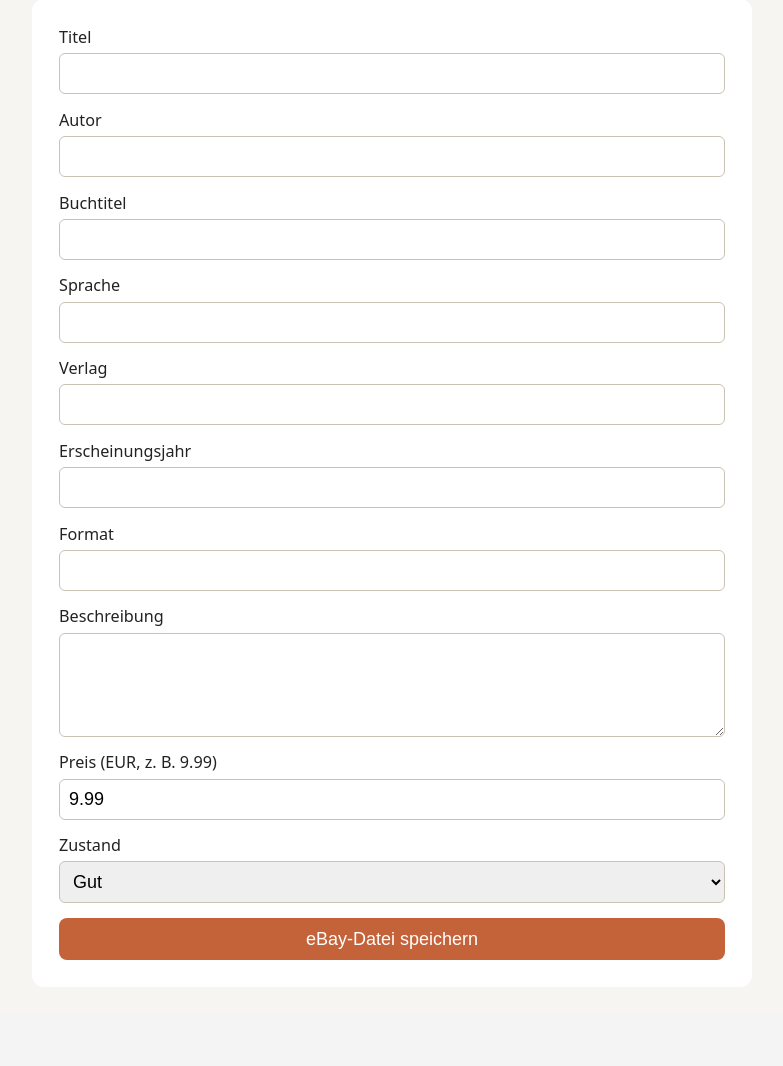
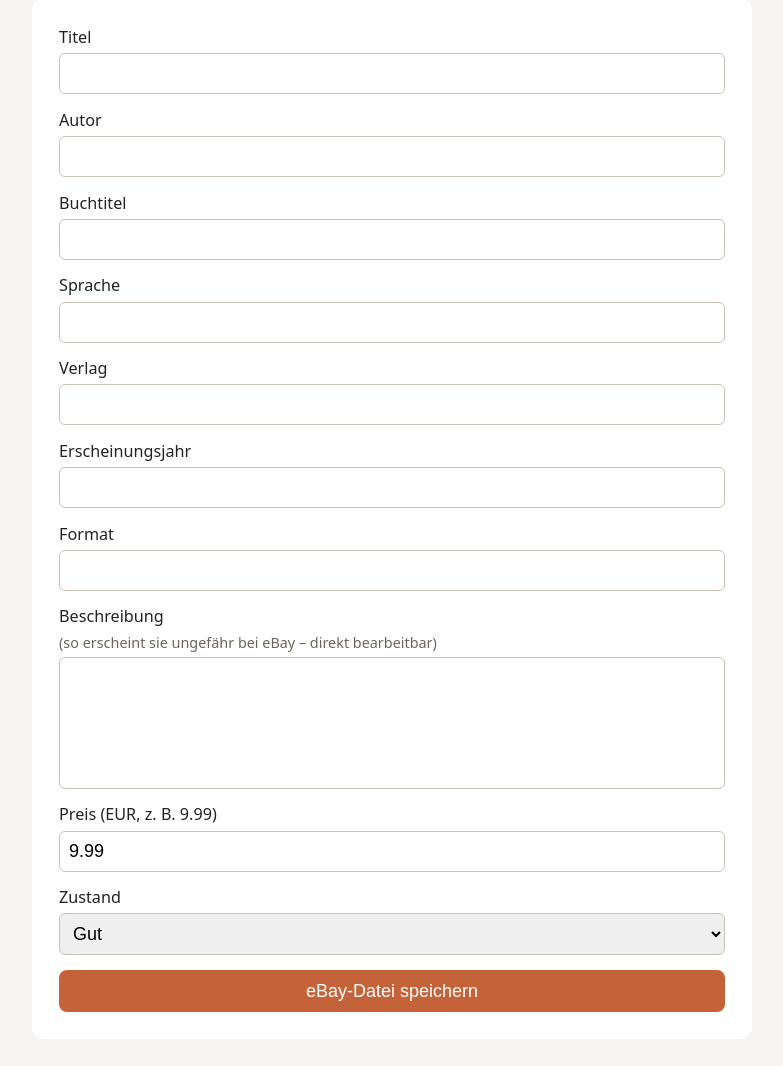
Before and after one commit to Giacomola/ebayClient, a Flask app: page / in a window 1280 px wide. Shown: the part 448-1514 px from the top of the page, without its empty margins (248-1031 px from the left). Before the commit the page ends 1408 px from the top, so only its background shows below. Run offline with Flask 3, Linux system fonts and the light colour scheme.

Commit message:
feat: Beschreibung in der Vorschau als gerendertes HTML anzeigen
Ersetzt das Beschreibungs-Textfeld durch ein contenteditable-Feld, das
fett/Absaetze direkt darstellt (WYSIWYG). Beim Generieren wird die KI-
Beschreibung per innerHTML gesetzt, beim Speichern als innerHTML in die
CSV uebernommen.

Co-Authored-By: Claude Opus 4.8 <noreply@anthropic.com>

```diff
--- a/static/app.js
+++ b/static/app.js
@@ -36,9 +36,10 @@ $("generate-btn").addEventListener("click", async () => {
   const data = await r.json();
   if (!r.ok) { status(data.error || "Fehler bei der Analyse."); return; }
   for (const key of ["title", "author", "book_title", "language", "publisher",
-                     "publication_year", "book_format", "description"]) {
+                     "publication_year", "book_format"]) {
     $("f-" + key).value = data[key] || "";
   }
+  $("f-description").innerHTML = data.description || "";  // HTML gerendert anzeigen
   $("result").hidden = false;
   status("Fertig – bitte prüfen und bei Bedarf bearbeiten.");
 });
@@ -48,9 +49,10 @@ $("save-csv-btn").addEventListener("click", async () => {
   const fd = new FormData();
   selectedFiles.forEach((f) => fd.append("images", f));
   for (const key of ["title", "author", "book_title", "language", "publisher",
-                     "publication_year", "book_format", "description"]) {
+                     "publication_year", "book_format"]) {
     fd.append(key, $("f-" + key).value);
   }
+  fd.append("description", $("f-description").innerHTML);  // bearbeitetes HTML übernehmen
   fd.append("price", $("f-price").value);
   fd.append("condition_id", $("f-condition").value);
   const r = await fetch("/api/create-csv", { method: "POST", body: fd });
--- a/static/style.css
+++ b/static/style.css
@@ -19,6 +19,12 @@ button:disabled { opacity: .5; cursor: not-allowed; }
 .result label { display: flex; flex-direction: column; gap: .3rem; font-size: .9rem; }
 .result input, .result textarea, .result select { font-size: 1rem; padding: .5rem;
   border: 1px solid #c9c3b5; border-radius: 6px; }
+.result .rich { font-size: 1rem; padding: .6rem .7rem; border: 1px solid #c9c3b5;
+  border-radius: 6px; background: #fff; min-height: 6rem; max-height: 18rem;
+  overflow-y: auto; line-height: 1.45; }
+.result .rich:focus { outline: 2px solid #c4623a; outline-offset: -1px; }
+.result .rich p { margin: 0 0 .6rem; }
+.result .sub { font-weight: normal; color: #6b665c; font-size: .8rem; }
 .status { min-height: 1.4rem; color: #c4623a; }
 .header-buttons { display: flex; gap: .5rem; }
 dialog { border: none; border-radius: 12px; padding: 1.5rem; min-width: 320px; }
--- a/templates/index.html
+++ b/templates/index.html
@@ -34,7 +34,9 @@
       <label>Verlag <input id="f-publisher"></label>
       <label>Erscheinungsjahr <input id="f-publication_year"></label>
       <label>Format <input id="f-book_format"></label>
-      <label>Beschreibung <textarea id="f-description" rows="4"></textarea></label>
+      <label>Beschreibung <span class="sub">(so erscheint sie ungefähr bei eBay – direkt bearbeitbar)</span>
+        <div id="f-description" class="rich" contenteditable="true"></div>
+      </label>
       <label>Preis (EUR, z. B. 9.99) <input id="f-price" value="9.99"></label>
       <label>Zustand
         <select id="f-condition">
```
